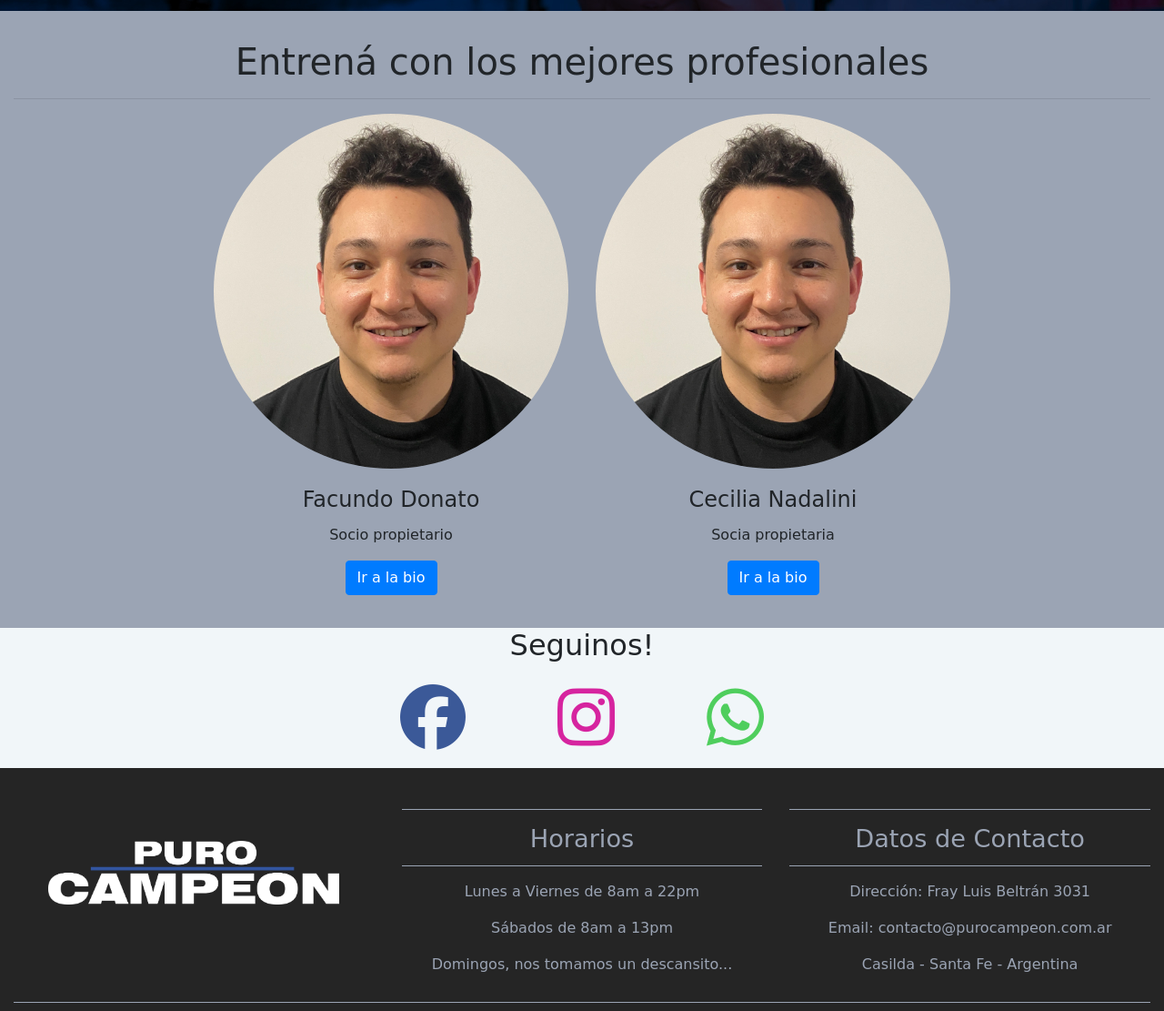
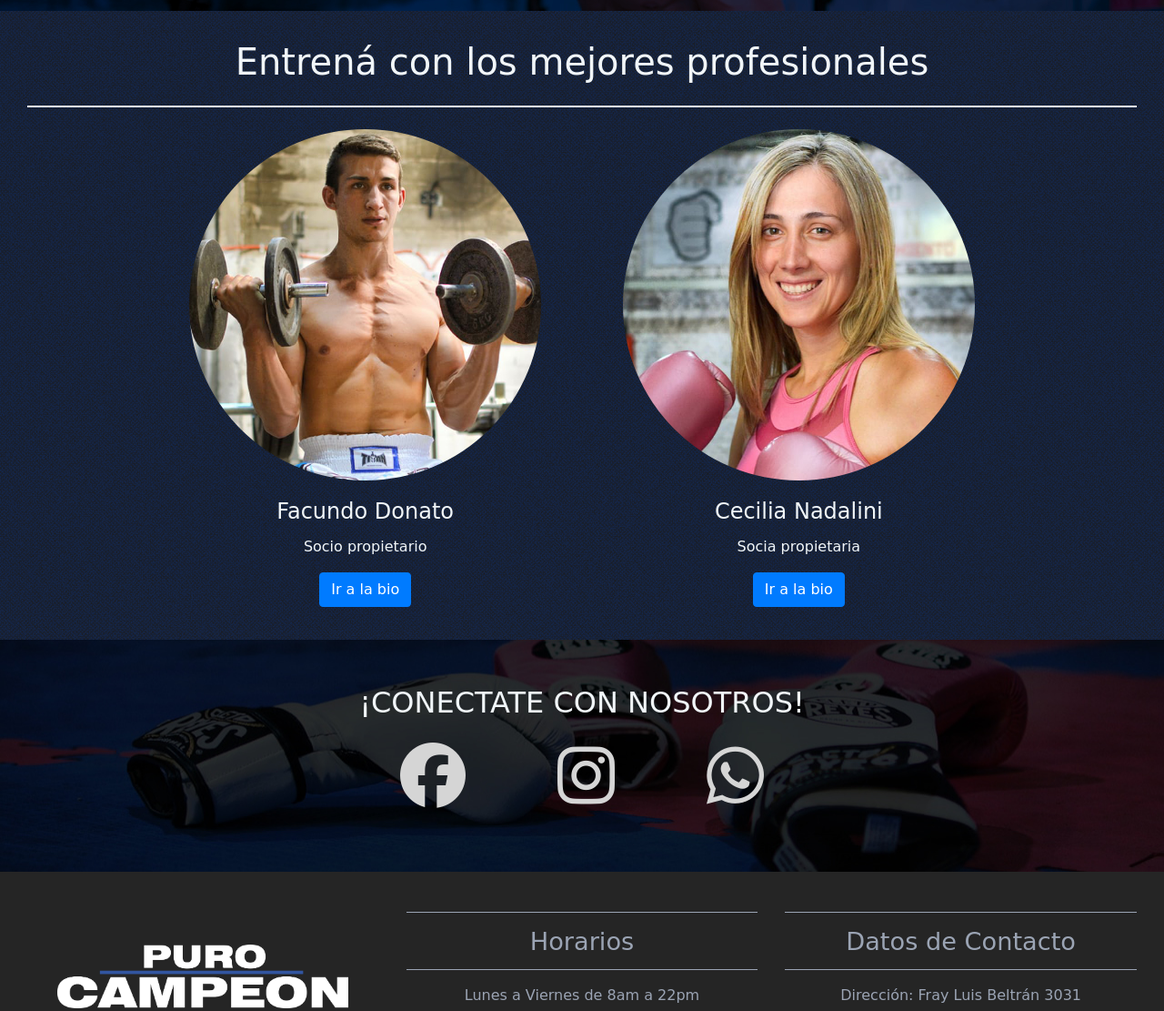
Before and after one commit to leadonato11/ce_purocampeon_2021, a website: page index.html in a window 1280 px wide. Shown: the part 1319-2430 px from the top of the page at 91% size. Drawn offline with nearby package versions, Linux system fonts and the light colour scheme; a web font is replaced by a local one.

Commit message:
Finalizado diseño index

```diff
--- a/index.html
+++ b/index.html
@@ -65,16 +65,16 @@
     </ul>
     <div class="carousel-inner">
       <div class="carousel-item active">
-        <img src="assets/images/carousel01/image0.jpeg" class="bd-placeholder-img" width="100%" height="100%">
+        <img src="assets/images/carousel01/image0.jpg" class="bd-placeholder-img" width="100%" height="100%">
       </div>
       <div class="carousel-item">
-        <img src="assets/images/carousel01/image1.jpeg" class="bd-placeholder-img" width="100%" height="100%">
+        <img src="assets/images/carousel01/image1.jpg" class="bd-placeholder-img" width="100%" height="100%">
       </div>
       <div class="carousel-item">
-        <img src="assets/images/carousel01/image2.jpeg" class="bd-placeholder-img" width="100%" height="100%">
+        <img src="assets/images/carousel01/image2.jpg" class="bd-placeholder-img" width="100%" height="100%">
       </div>
       <div class="carousel-item">
-        <img src="assets/images/carousel01/image9.jpeg" class="bd-placeholder-img" width="100%" height="100%">
+        <img src="assets/images/carousel01/image9.jpg" class="bd-placeholder-img" width="100%" height="100%">
       </div>
     </div>
     <a class="carousel-control-prev" href="#slides" role="button" data-slide="prev">
@@ -99,7 +99,7 @@
       <div class="jumbotron text-center">
         <h1 class="display-5">¡NOS RENOVAMOS!</h1>
         <p class="lead">Vení a entrenar y a pasarla bien. Mirá todas las actividades que tenemos para vos, ¿qué estás esperando?.</p>
-        <hr class="my-4 border border-dark">
+        <hr class="my-4 border border-light">
         <p>Acordate de reservar tu clase con anticipación.</p>
         <a class="btn btn-outline-primary btn-lg" href="#" role="button">Cronograma</a>
       </div>
@@ -108,20 +108,20 @@
   <!-- Section Entrena con los mejores -->
   <div class="container-fluid padding">
     <div class="row welcome text-center">
-      <div class="col-12">
+      <div class="col-12 cards-titulo">
         <h1 class="display-5">
           Entrená con los mejores profesionales
         </h1>
-        <hr>
+        <hr class="my-4 border border-light">
       </div>
     </div>
   </div>
   <div class="container-fluid padding d-flex justify-content-center">
     <div class="row cards-profesionales">
 
-      <div class="col-md-4">
+      <div class="col-md-4 card-facundo">
         <div class="card border-0 text-center">
-          <img src="assets/images/Leandro Donato - CV Photo.jpg" class="card-img-top rounded-circle">
+          <img src="assets/images/principal/card-facundo.jpg" class="card-img-top rounded-circle">
           <div class="card-body">
             <h4 class="card-title">Facundo Donato</h4>
             <p class="card-text">Socio propietario</p>
@@ -130,9 +130,9 @@
         </div>
       </div>
 
-      <div class="col-md-4">
+      <div class="col-md-4 card-cecilia">
         <div class="card border-0 text-center">
-          <img src="assets/images/Leandro Donato - CV Photo.jpg" class="card-img-top rounded-circle">
+          <img src="assets/images/principal/card-cecilia.jpg" class="card-img-top rounded-circle">
           <div class="card-body">
             <h4 class="card-title">Cecilia Nadalini</h4>
             <p class="card-text">Socia propietaria</p>
@@ -158,8 +158,8 @@
 <!-- Connect -->
 <div class="container-fluid padding redes-sociales">
   <div class="row text-center padding">
-    <div class="col-12">
-     <h2>Seguinos!</h2>
+    <div class="col-12 social-titulo">
+     <h2>¡CONECTATE CON NOSOTROS!</h2>
     </div>
     <div class="col-12 social padding">
       <a href="" target="_blank"><i class="fab fa-facebook"></i></a>
--- a/scss/base/_allreset.scss
+++ b/scss/base/_allreset.scss
@@ -6,5 +6,6 @@
 }
 
 body {
-    background-color: #9ba4b4;
+    background-color: #14274e;
+    background-image: url("../assets/images/principal/bg-black-orchid.png");
 }
--- a/scss/layouts/_social.scss
+++ b/scss/layouts/_social.scss
@@ -1,5 +1,13 @@
 .redes-sociales {
-    background-color: #f1f6f9;
+    background-image: url("../assets/images/principal/bg-image-social.jpeg");
+    background-position-y: 60%;
+    background-repeat: no-repeat;
+    background-size: cover;
+    padding: 50px 0 50px 0;
+    color: #f1f6f9;
+}
+.social-titulo h2 {
+    font-size: 2em;
 }
 
 .social a {
@@ -8,21 +16,29 @@
 }
 
 .fa-facebook {
-    color: #3b5998;
+    transition: 0.2s ease-in-out;
+    &:hover {
+        color: #3b5998;
+        transform: scale(1.2,1.2);
+    }
 }
 
 .fa-instagram {
-    color: #d6249f;
+    transition: 0.2s ease-in-out;
+    &:hover {
+        color: #d6249f;
+        transform: scale(1.2,1.2);
+    }
 }
 
 .fa-whatsapp {
-    color: #4FCE5D;
+    transition: 0.2s ease-in-out;
+    &:hover {
+        color: #4FCE5D;
+        transform: scale(1.2,1.2);
+    }
 }
 
 .fa-facebook, .fa-instagram, .fa-whatsapp {
-    transition: 0.2s ease-in-out;
-    &:hover {
-        color: #d5d5d5;
-        transform: scale(1.2,1.2);
-    }
+    color: #d5d5d5;
 }
--- a/scss/views/_principal.scss
+++ b/scss/views/_principal.scss
@@ -1,6 +1,6 @@
 .main-text {
     position: absolute;
-    top: 15%;
+    top: 10%;
     width: 100%;
     color: #f1f6f9;
     text-shadow: 2px 2px 8px #000;
@@ -51,4 +51,20 @@
 .cards-profesionales {
     display: flex;
     justify-content: center;
+    color: #f1f6f9;
 }
+
+.cards-titulo {
+    color: #f1f6f9;
+    hr {
+        color: #f1f6f9;
+    }
+}
+
+.card-facundo {
+    margin-right: 30px;
+}
+
+.card-cecilia {
+    margin-left: 30px;
+}
```
Also changed, not shown: assets/images/carousel01/image0.jpg (added), assets/images/carousel01/image1.jpg (added), assets/images/carousel01/image2.jpg (added), assets/images/carousel01/image9.jpg (added), assets/images/principal/bg-black-orchid.png (added), assets/images/principal/bg-image-social.jpeg (added), assets/images/principal/bgimage-social.jpg (deleted), assets/images/principal/card-cecilia.jpg (added), assets/images/principal/card-facundo.jpg (added), css/bootstrap.min.css, css/estilos.css, 1 other file.
